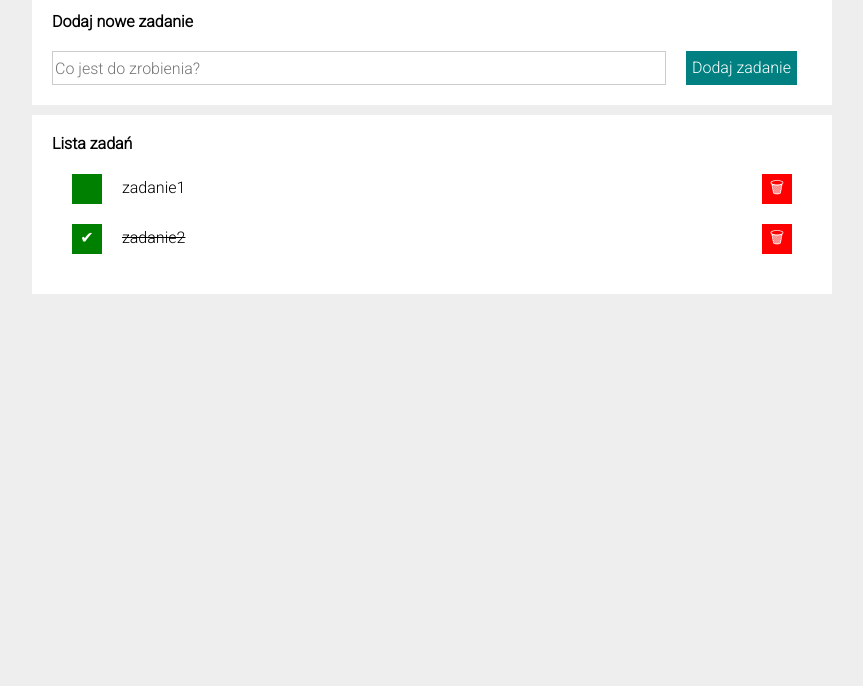
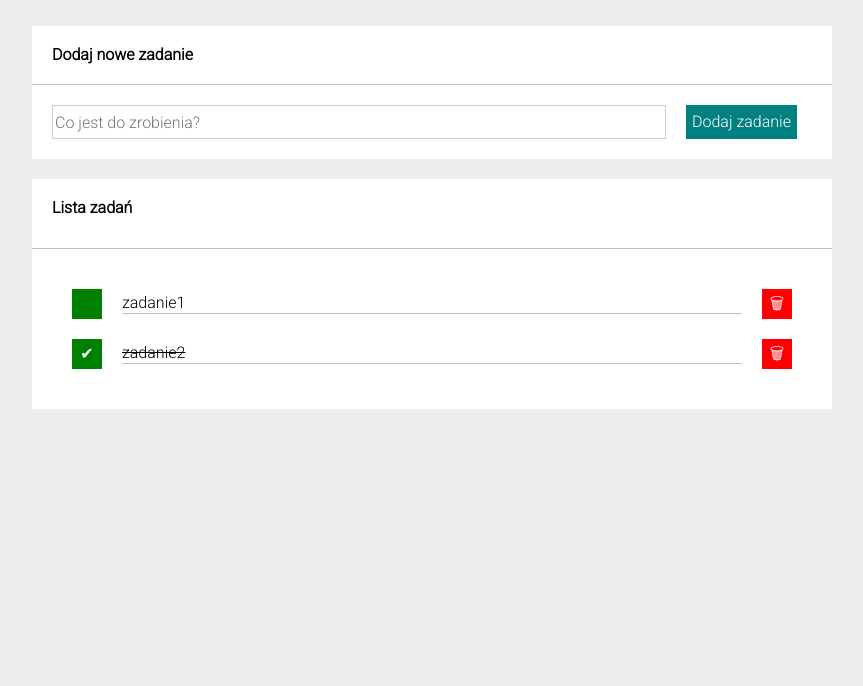
Before and after one commit to Maksymilian555/Tasks-list, a plain HTML site: page index.html in a window 1280 px wide. Shown: the part 114-800 px from the top of the page, without its empty margins (208-1071 px from the left). Drawn offline with nearby package versions, Linux system fonts and the light colour scheme.

Commit message:
New format of sections and bottom border added

```diff
--- a/CSS/tasksList.css
+++ b/CSS/main.css
@@ -1,10 +1,9 @@
 .tasksList {
     display: grid;
-    grid-template-rows: repeat(minmax(70px, auto));
+    grid-template-rows: repeat(3, minmax(70px, auto));
     grid-template-columns: 800px;
     justify-content: center;
-    align-items: center;
-    grid-gap: 10px;
+    align-items: flex;
     margin: 20px;
 
 }
@@ -52,6 +51,7 @@
 .tasksList__listItem{
     align-self: center;
     margin: 10px;
+    border-bottom: 1px solid rgb(194, 194, 194);
 }
 
 .tasksList__doneButton{
@@ -79,3 +79,18 @@
     color: white;
     margin: 10px;
 }
+
+.tasksList__header{
+    border-bottom: 1px solid rgb(194, 194, 194);
+    display: grid;
+}
+
+.tasksList__tasksMaker{
+    margin-bottom: 20px;
+}
+
+.tasksList__legend{
+    border-bottom: 1px solid rgb(194, 194, 194);
+    display: grid;
+
+}
--- a/index.html
+++ b/index.html
@@ -7,7 +7,7 @@
     <meta name="viewport" content="width=device-width, initial-scale=1.0">
     <script defer src="JS/script.js"></script>
     <link href="CSS/styles.css" rel="stylesheet">
-    <link href="CSS/tasksList.css" rel="stylesheet">
+    <link href="CSS/main.css" rel="stylesheet">
     <link rel="preconnect" href="https://fonts.googleapis.com">
     <link rel="preconnect" href="https://fonts.gstatic.com" crossorigin>
     <link href="https://fonts.googleapis.com/css2?family=Roboto:wght@300&display=swap" rel="stylesheet">
@@ -18,21 +18,22 @@
 </head>
 
 <body class="body">
-    <div class="tasksList">
-        <h1 class="tasksList__item tasksList__item--title">Lista zadań</h1>
-        <form class="js-form tasksList__item tasksList__item--form">
-            <legend><b>Dodaj nowe zadanie</b></legend>
-
-            <input class="js-newTask tasksList__addInput" placeholder="Co jest do zrobienia?">
-            <button class="tasksList__addButton">Dodaj zadanie</button>
-        </form>
+    <main class="tasksList">
+        <header class="tasksList__item tasksList__item--title"><h1>Lista zadań</h1></header>
+        <section class="tasksList__tasksMaker">
+            <header class="tasksList__header tasksList__item"><b>Dodaj nowe zadanie</b></header>
+            <form class="js-form tasksList__item tasksList__item--form">
+                <input class="js-newTask tasksList__addInput" placeholder="Co jest do zrobienia?">
+                <button class="tasksList__addButton">Dodaj zadanie</button>
+            </form>
+        </section>
+        <legend class="tasksList__legend tasksList__item"><b>Lista zadań</b></legend>
         <div class="tasksList__item">
-            <legend><b>Lista zadań</b></legend>
             <ul class="js-tasks tasksList__list">
 
             </ul>
         </div>
-    </div>
+    </main>
 </body>
 
 </html>
```
